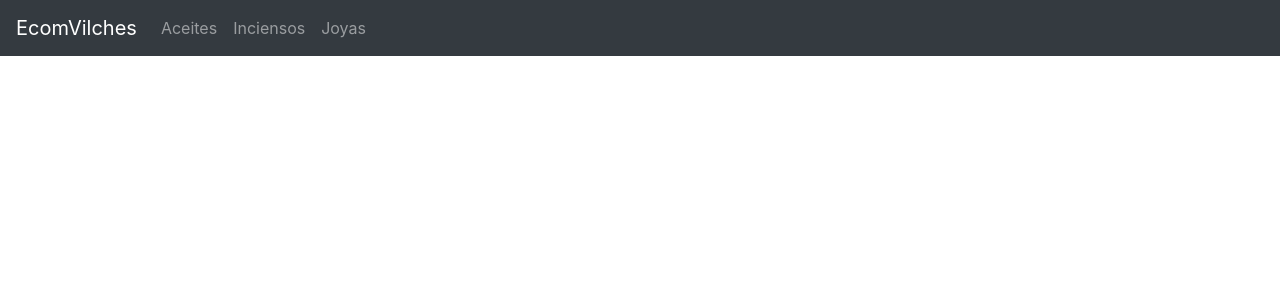
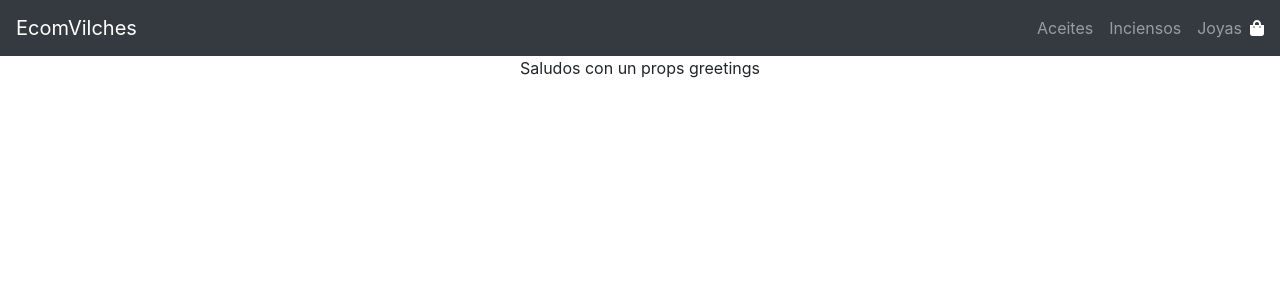
Before and after one commit to ivan-vilches/ecom-vilches, a React (Create React App) app: page / in a window 1280 px wide. Shown: the top 300 px of the page. Built offline with nearby package versions, Linux system fonts and the light colour scheme.

Commit message:
clase 4, added icon and props on App.js

```diff
--- a/package.json
+++ b/package.json
@@ -3,6 +3,11 @@
   "version": "0.1.0",
   "private": true,
   "dependencies": {
+    "@fortawesome/fontawesome-svg-core": "^1.2.35",
+    "@fortawesome/free-brands-svg-icons": "^5.15.3",
+    "@fortawesome/free-regular-svg-icons": "^5.15.3",
+    "@fortawesome/free-solid-svg-icons": "^5.15.3",
+    "@fortawesome/react-fontawesome": "^0.1.14",
     "@material-ui/core": "^4.11.4",
     "@material-ui/icons": "^4.11.2",
     "@testing-library/jest-dom": "^5.12.0",
--- a/src/App.js
+++ b/src/App.js
@@ -1,11 +1,15 @@
-import logo from './logo.svg';
+// import logo from './logo.svg';
 import Navi from './components/NavBar';
+import ItemListContainer from './components/ItemListContainer';
+
 import './App.css';
 
 function App() {
   return (
     <div className="App">
      <Navi/>
+     <ItemListContainer grettings="Saludos con un props greetings" />
+
     </div>
   );
 }
--- /dev/null
+++ b/src/components/CartWidget.js
@@ -0,0 +1,17 @@
+import React from 'react';
+// get our fontawesome imports
+import { faShoppingBag } from "@fortawesome/free-solid-svg-icons";
+import { FontAwesomeIcon } from "@fortawesome/react-fontawesome";
+
+
+function CartWidget(){
+    return (
+
+        <FontAwesomeIcon icon={faShoppingBag} color="white"  />
+
+    )
+
+}
+
+
+export default CartWidget;
--- /dev/null
+++ b/src/components/ItemListContainer.js
@@ -0,0 +1,15 @@
+import React from 'react';
+
+
+
+function ItemListContainer({grettings}){
+    return (
+
+        <div>{grettings}</div>
+
+    )
+
+}
+
+
+export default ItemListContainer;
--- a/src/components/NavBar.js
+++ b/src/components/NavBar.js
@@ -1,6 +1,8 @@
 import React from 'react';
 import { Navbar } from 'react-bootstrap';
 import { Nav } from 'react-bootstrap';
+import CartWidget from './CartWidget';
+
 
 
 
@@ -11,7 +13,7 @@ function Navi(){
                 <Navbar.Brand href="#home">EcomVilches</Navbar.Brand>
                 <Navbar.Toggle aria-controls="responsive-navbar-nav" />
                 <Navbar.Collapse id="responsive-navbar-nav">
-                    <Nav className="mr-auto">
+                    <Nav className="ml-auto">
                         <Nav.Link href="#aceites">Aceites</Nav.Link>
                         <Nav.Link href="#inciensos">Inciensos</Nav.Link>
                         <Nav.Link href="#inciensos">Joyas</Nav.Link>
@@ -19,6 +21,7 @@ function Navi(){
                     </Nav>
 
                 </Navbar.Collapse>
+               <CartWidget  />
             </Navbar>
 
 
```
Also changed, not shown: 1 other file (tests, documents, lock files or other folders).
